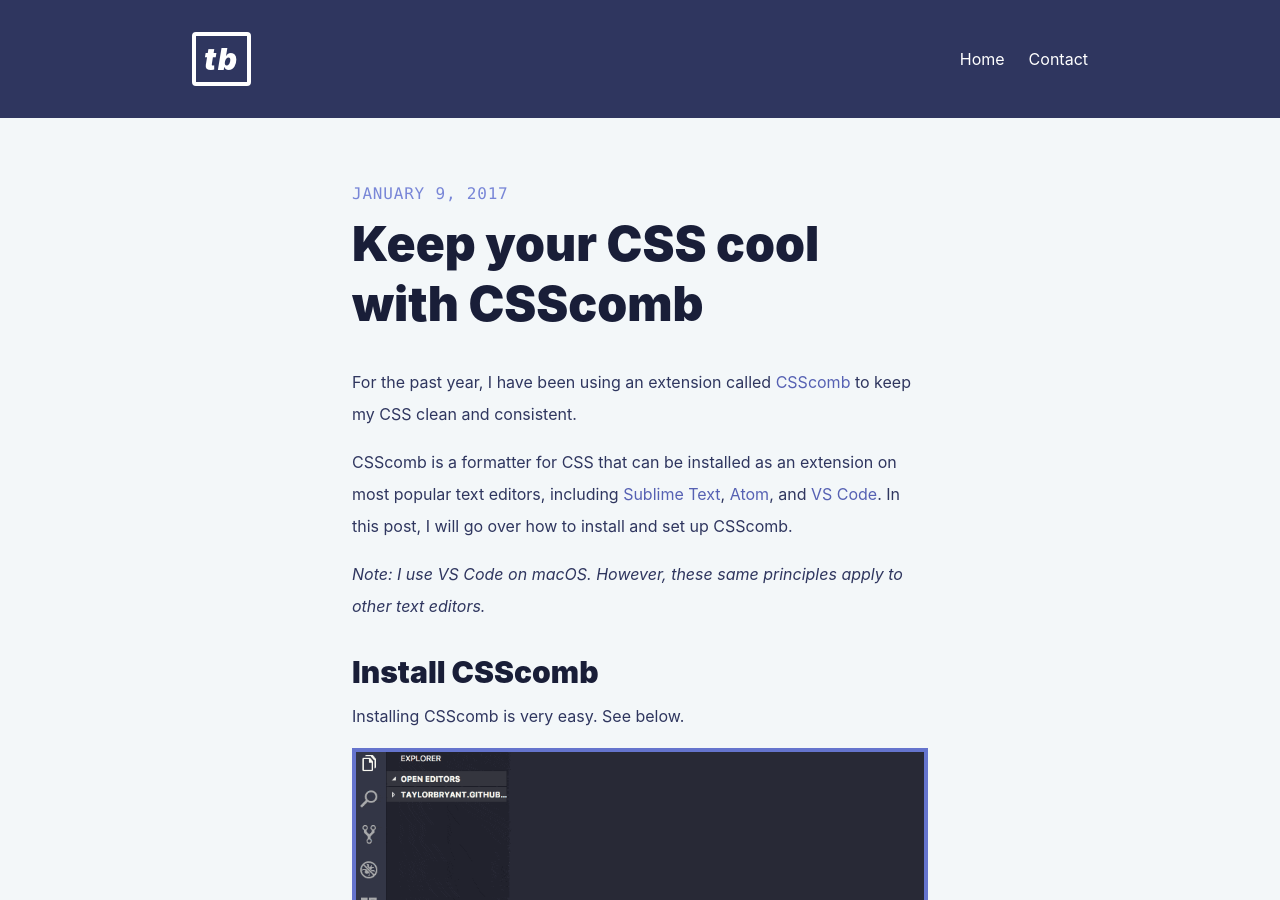
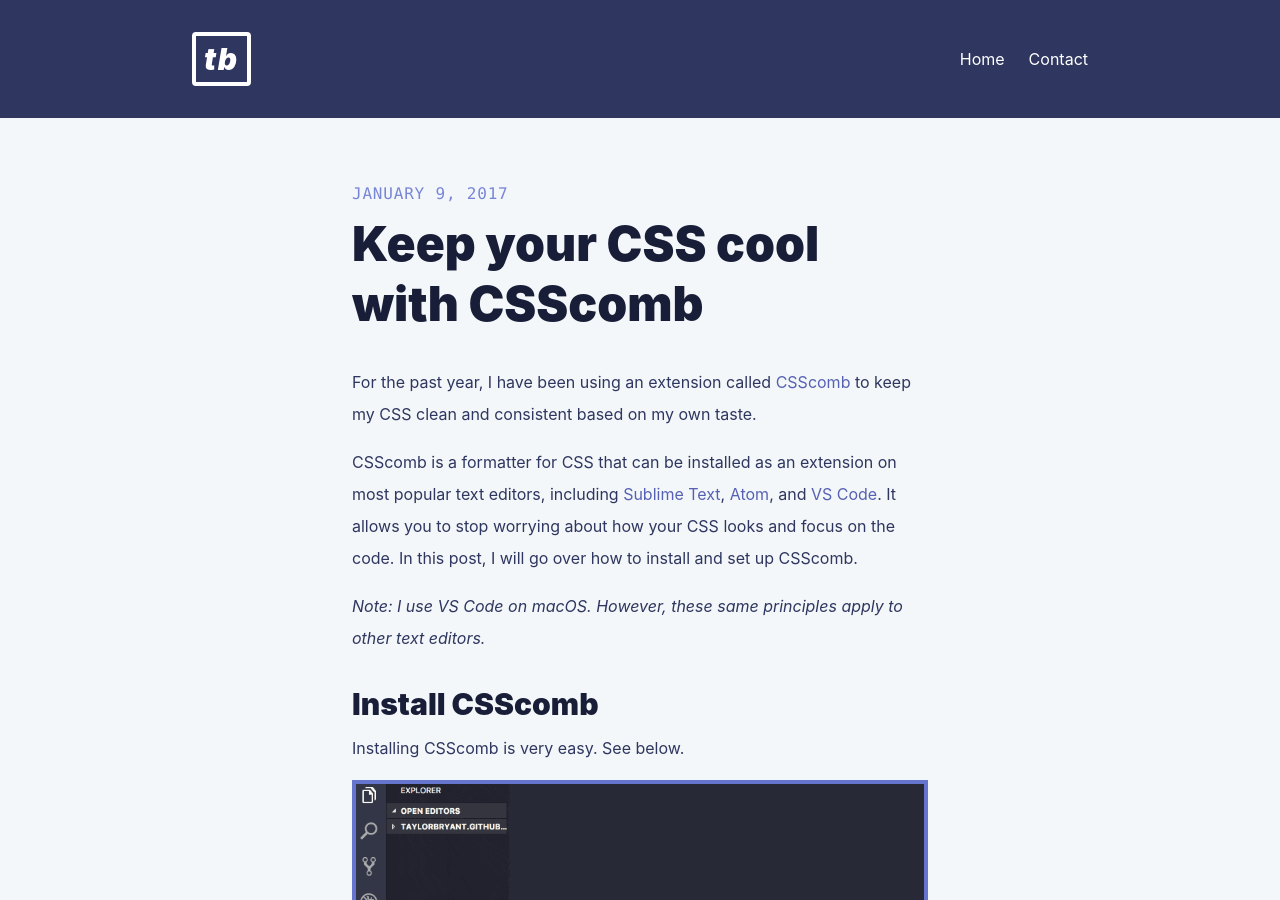
Before and after one commit to scottwater/taylorbryant.github.io, a Jekyll site: the page built from _posts/2017-01-09-keep-your-css-cool-with-csscomb.md, in a window 1280 px wide and 900 px high. Built offline with Jekyll 4.4.1, drawn with Linux system fonts in a browser that asks for light colours; nearby versions of some CDN libraries.

Commit message:
Update 2017-01-09-keep-your-css-cool-with-csscomb.md

```diff
--- a/_posts/2017-01-09-keep-your-css-cool-with-csscomb.md
+++ b/_posts/2017-01-09-keep-your-css-cool-with-csscomb.md
@@ -6,9 +6,9 @@
 tags: [csscomb,css,formatter,visual,studio,code,taylor,bryant,web,design,memphis]
 ---
 
-For the past year, I have been using an extension called [CSScomb](http://csscomb.com/) to keep my CSS clean and consistent.
+For the past year, I have been using an extension called [CSScomb](http://csscomb.com/) to keep my CSS clean and consistent based on my own taste.
 
-CSScomb is a formatter for CSS that can be installed as an extension on most popular text editors, including [Sublime Text](https://www.sublimetext.com/), [Atom](https://atom.io/), and [VS Code](https://code.visualstudio.com/). In this post, I will go over how to install and set up CSScomb.
+CSScomb is a formatter for CSS that can be installed as an extension on most popular text editors, including [Sublime Text](https://www.sublimetext.com/), [Atom](https://atom.io/), and [VS Code](https://code.visualstudio.com/). It allows you to stop worrying about how your CSS looks and focus on the code. In this post, I will go over how to install and set up CSScomb.
 
 *Note: I use VS Code on macOS. However, these same principles apply to other text editors.*
 
```
